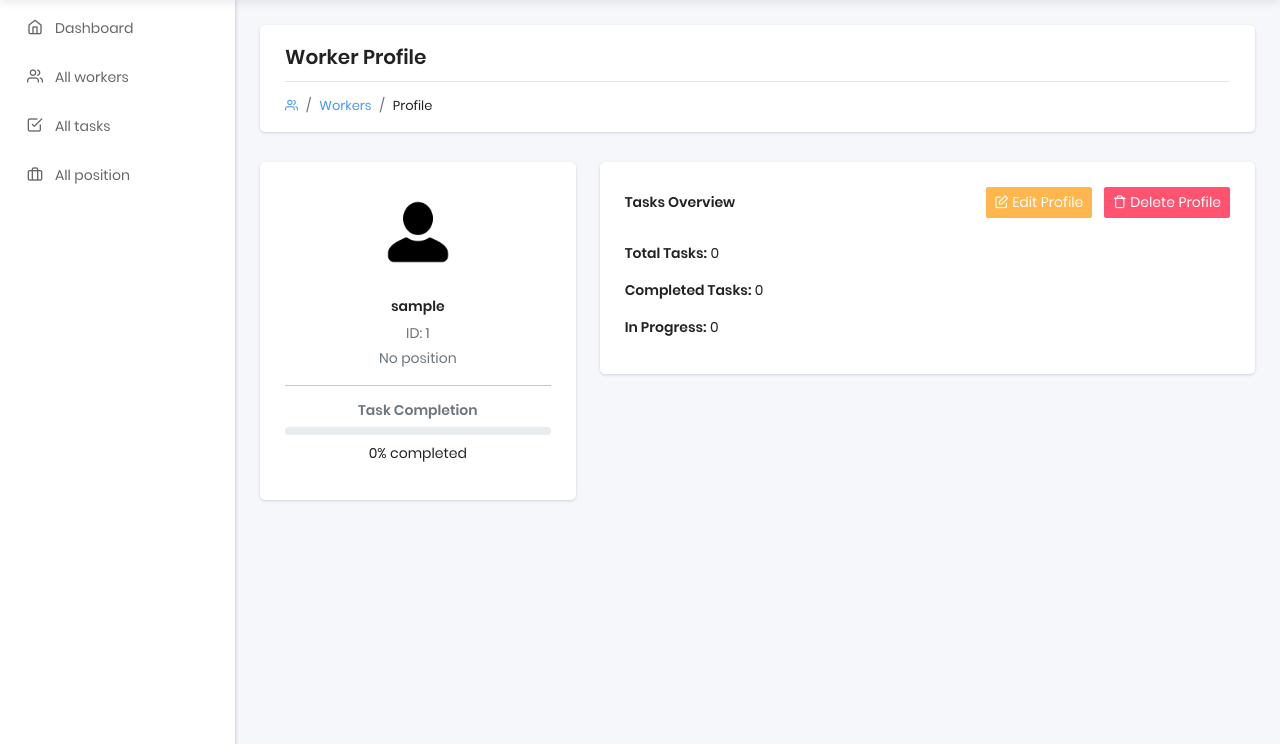
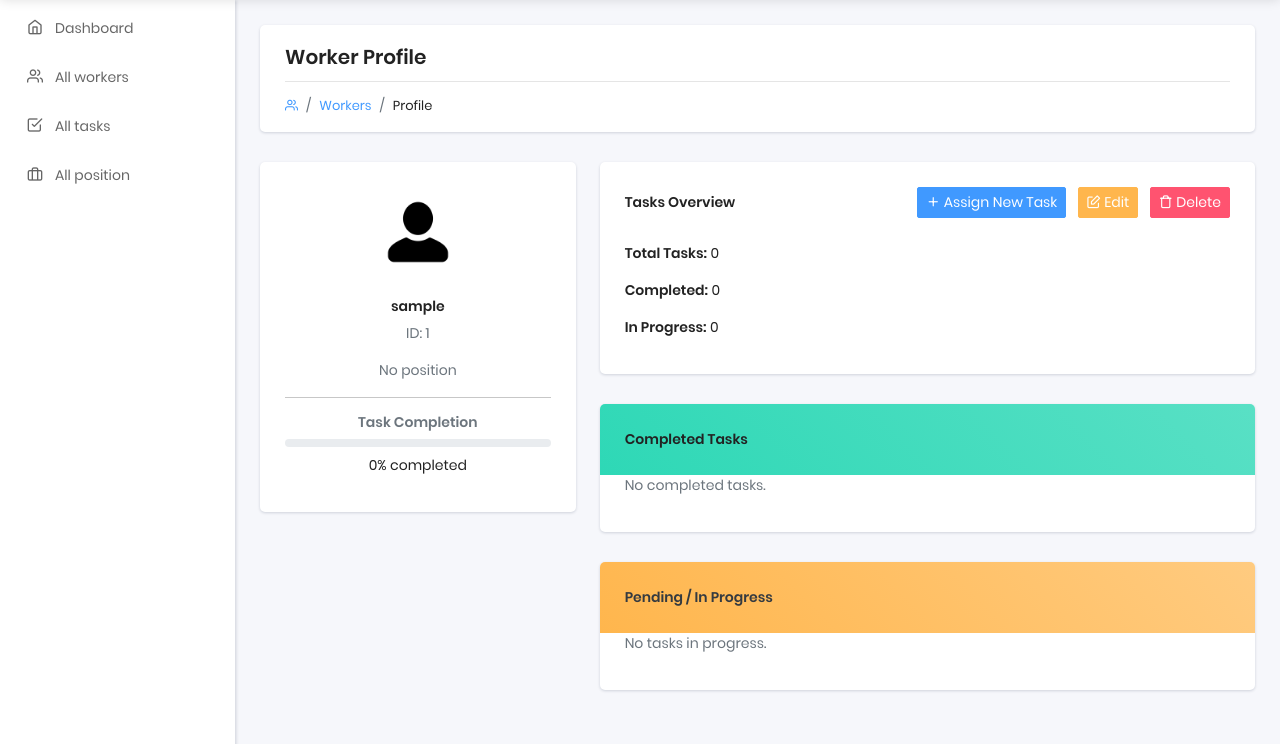
Before and after one commit to trs-ostapchuk/task-manager, a Django app: page /workers/1/ in a window 1280 px wide. Shown: the part 56-800 px from the top of the page. Run offline with Django 4.2, Linux system fonts and the light colour scheme; the visitor is signed in with stand-in values (Sample User, id 1); data comes from the database, SQL or seed files in the repository; data that the repository does not hold is empty; some libraries are stand-ins or nearby versions.

Commit message:
Modify worker_detail.html

```diff
--- a/templates/home/worker_detail.html
+++ b/templates/home/worker_detail.html
@@ -4,6 +4,7 @@
 {% block content %}
 <div class="pcoded-main-container">
   <div class="pcoded-content">
+
     <!-- Header -->
     <div class="page-header">
       <div class="page-block">
@@ -24,53 +25,165 @@
       </div>
     </div>
 
-    <!-- Profile content -->
     <div class="row">
+
+      <!-- LEFT PROFILE CARD -->
       <div class="col-md-4">
         <div class="card user-card">
           <div class="card-body text-center">
-            <img src="{% static 'assets/images/avatar.png' %}" class="img-radius mb-3" alt="User Image" width="100">
+
+            <img src="{% static 'assets/images/avatar.png' %}" class="img-radius mb-3" width="100">
+
             <h6 class="f-w-600">{{ worker.username }}</h6>
-            <p class="text-muted mb-1">ID: {{ worker.id }}</p>
+            <p class="text-muted">ID: {{ worker.id }}</p>
             <p class="text-muted">{{ worker.position|default:"No position" }}</p>
+
             <hr>
+
             <h6 class="text-muted mt-3">Task Completion</h6>
+
             <div class="progress mt-2" style="height: 8px;">
-              <div class="progress-bar bg-success" role="progressbar"
-                   style="width: {{ completion_percent }}%"
-                   aria-valuenow="{{ completion_percent }}" aria-valuemin="0" aria-valuemax="100">
+              <div class="progress-bar bg-success"
+                   style="width: {{ completion_percent }}%">
               </div>
             </div>
+
             <p class="mt-2">{{ completion_percent }}% completed</p>
+
           </div>
         </div>
       </div>
 
+      <!-- RIGHT CONTENT -->
       <div class="col-md-8">
+
+        <!-- Overview with action buttons -->
         <div class="card">
-
-          <!-- Added header with action buttons -->
           <div class="card-header d-flex justify-content-between align-items-center">
             <h5 class="mb-0">Tasks Overview</h5>
 
             <div>
+              <a href="{% url 'tasks:task-create' %}" class="btn btn-sm btn-primary me-2">
+                <i class="feather icon-plus"></i> Assign New Task
+              </a>
+
               <a href="{% url 'tasks:worker-update' worker.id %}" class="btn btn-sm btn-warning me-2">
-                <i class="feather icon-edit"></i> Edit Profile
+                <i class="feather icon-edit"></i> Edit
               </a>
 
               <a href="{% url 'tasks:worker-delete' worker.id %}" class="btn btn-sm btn-danger">
-                <i class="feather icon-trash"></i> Delete Profile
+                <i class="feather icon-trash"></i> Delete
               </a>
             </div>
           </div>
-          <!-- End added header -->
 
           <div class="card-body">
             <p><strong>Total Tasks:</strong> {{ total_tasks }}</p>
-            <p><strong>Completed Tasks:</strong> {{ completed_tasks }}</p>
+            <p><strong>Completed:</strong> {{ completed_tasks }}</p>
             <p><strong>In Progress:</strong> {{ in_progress_tasks }}</p>
           </div>
         </div>
+
+        <!-- COMPLETED TASK TABLE -->
+        <div class="card mt-3">
+          <div class="card-header bg-success text-white">
+            <h5 class="mb-0">Completed Tasks</h5>
+          </div>
+
+          <div class="card-body table-responsive">
+            {% if completed_list %}
+            <table class="table table-hover">
+              <thead>
+                <tr>
+                  <th>#</th>
+                  <th>Name</th>
+                  <th>Priority</th>
+                  <th>Type</th>
+                </tr>
+              </thead>
+              <tbody>
+                {% for task in completed_list %}
+                <tr>
+                  <td>{{ task.id }}</td>
+                  <td>
+                    <a href="{% url 'tasks:task-detail' task.id %}">
+                      {{ task.name }}
+                    </a>
+                  </td>
+
+                  <!-- Priority Badge -->
+                  <td>
+                    <span class="badge
+                      {% if task.priority == 'Urgent' %} bg-danger
+                      {% elif task.priority == 'High' %} bg-warning text-dark
+                      {% elif task.priority == 'Medium' %} bg-info
+                      {% else %} bg-secondary
+                      {% endif %}">
+                      {{ task.priority }}
+                    </span>
+                  </td>
+
+                  <td>{{ task.task_type.name }}</td>
+                </tr>
+                {% endfor %}
+              </tbody>
+            </table>
+            {% else %}
+            <p class="text-muted">No completed tasks.</p>
+            {% endif %}
+          </div>
+        </div>
+
+        <!-- PENDING TASK TABLE -->
+        <div class="card mt-3 mb-4">
+          <div class="card-header bg-warning">
+            <h5 class="mb-0 text-dark">Pending / In Progress</h5>
+          </div>
+
+          <div class="card-body table-responsive">
+            {% if pending_list %}
+            <table class="table table-hover">
+              <thead>
+                <tr>
+                  <th>#</th>
+                  <th>Name</th>
+                  <th>Priority</th>
+                  <th>Type</th>
+                </tr>
+              </thead>
+              <tbody>
+                {% for task in pending_list %}
+                <tr>
+                  <td>{{ task.id }}</td>
+                  <td>
+                    <a href="{% url 'tasks:task-detail' task.id %}">
+                      {{ task.name }}
+                    </a>
+                  </td>
+
+                  <!-- Priority Badge -->
+                  <td>
+                    <span class="badge
+                      {% if task.priority == 'Urgent' %} bg-danger
+                      {% elif task.priority == 'High' %} bg-warning text-dark
+                      {% elif task.priority == 'Medium' %} bg-info
+                      {% else %} bg-secondary
+                      {% endif %}">
+                      {{ task.priority }}
+                    </span>
+                  </td>
+
+                  <td>{{ task.task_type.name }}</td>
+                </tr>
+                {% endfor %}
+              </tbody>
+            </table>
+            {% else %}
+            <p class="text-muted">No tasks in progress.</p>
+            {% endif %}
+          </div>
+        </div>
+
       </div>
     </div>
 
```
